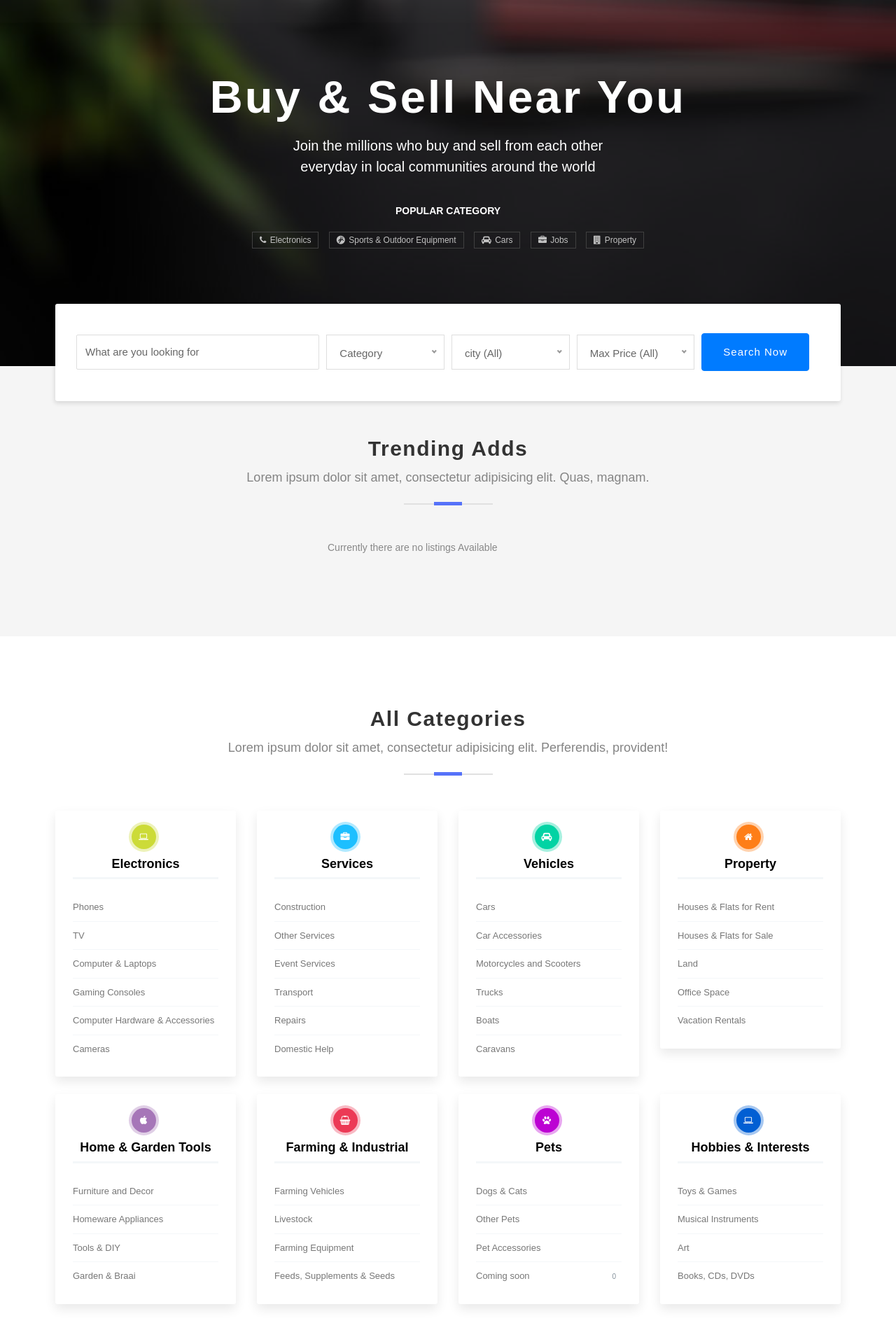
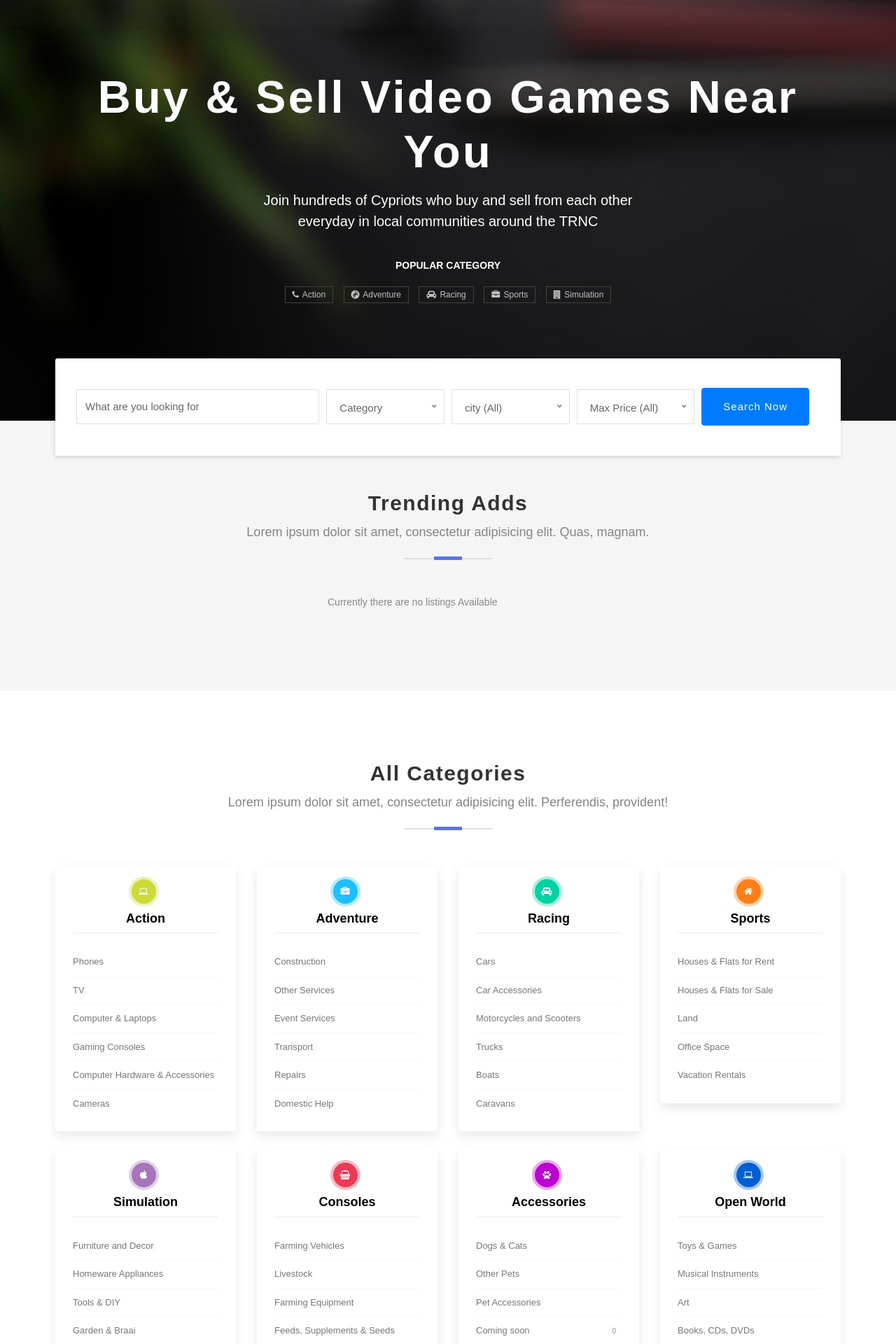
Before and after one commit to Blue-Waves/BlueWaves, a Django app: template templates/pages/index.html in a window 1280 px wide. Shown: the top 1920 px of the page at 70% size. Run offline with Django 3.2, Linux system fonts and the light colour scheme; the template is opened without the code that fills it, so the values that code supplies are empty; some libraries are stand-ins or nearby versions; some web fonts are replaced.

Commit message:
Update Index.html

```diff
--- a/templates/pages/index.html
+++ b/templates/pages/index.html
@@ -17,29 +17,31 @@
             <div class="col-md-12">
                 <!-- Header Contetnt -->
                 <div class="content-block">
-                    <h1>Buy & Sell Near You </h1>
-                    <p>Join the millions who buy and sell from each other <br> everyday in local communities around the
-                        world</p>
+                    <h1>Buy & Sell Video Games Near You </h1>
+                    <p>Join hundreds of Cypriots who buy and sell from each other <br> everyday in local communities
+                        around the
+                        TRNC</p>
                     <div class="short-popular-category-list text-center">
                         <h2>Popular Category</h2>
                         <ul class="list-inline">
                             <li class="list-inline-item">
                                 <a href="{% url 'category_listings' 'Electronics' %}"><i class="fa fa-phone"></i>
-                                    Electronics</a>
+                                    Action</a>
                             </li>
                             <li class="list-inline-item">
                                 <a href="{% url 'category_listings' 'Sports & Outdoors Equipment' %}"><i
-                                        class="fa fa-grav"></i> Sports & Outdoor Equipment</a>
+                                        class="fa fa-grav"></i> Adventure</a>
                             </li>
                             <li class="list-inline-item">
-                                <a href="{% url 'category_listings' 'Vehicles' %}"><i class="fa fa-car"></i> Cars</a>
+                                <a href="{% url 'category_listings' 'Vehicles' %}"><i class="fa fa-car"></i> Racing</a>
                             </li>
                             <li class="list-inline-item">
-                                <a href="{% url 'category_listings' 'Jobs' %}"><i class="fa fa-briefcase"></i> Jobs</a>
+                                <a href="{% url 'category_listings' 'Jobs' %}"><i class="fa fa-briefcase"></i>
+                                    Sports</a>
                             </li>
                             <li class="list-inline-item">
                                 <a href="{% url 'category_listings' 'Property' %}"><i class="fa fa-building"></i>
-                                    Property</a>
+                                    Simulation</a>
                             </li>
                         </ul>
                     </div>
@@ -214,7 +216,7 @@
                         <div class="category-block">
                             <div class="header">
                                 <i class="fa fa-laptop icon-bg-1"></i>
-                                <h4><a href="{% url 'category_listings' 'Electronics' %}">Electronics</a></h4>
+                                <h4><a href="{% url 'category_listings' 'Electronics' %}">Action</a></h4>
                             </div>
                             <ul class="category-list">
                                 <li><a href="{% url 'sub_category_listings' 'Phones' %}">Phones
@@ -238,7 +240,7 @@
                         <div class="category-block">
                             <div class="header">
                                 <i class="fa fa-briefcase icon-bg-5"></i>
-                                <h4><a href="{% url 'category_listings' 'Services' %}">Services</a></h4>
+                                <h4><a href="{% url 'category_listings' 'Services' %}">Adventure</a></h4>
                             </div>
                             <ul class="category-list">
                                 <li><a href="{% url 'sub_category_listings' 'Construction' %}">Construction
@@ -262,7 +264,7 @@
                         <div class="category-block">
                             <div class="header">
                                 <i class="fa fa-car icon-bg-6"></i>
-                                <h4><a href="{% url 'category_listings' 'Vehicles' %}">Vehicles</a></h4>
+                                <h4><a href="{% url 'category_listings' 'Vehicles' %}">Racing</a></h4>
                             </div>
                             <ul class="category-list">
                                 <li><a href="{% url 'sub_category_listings' 'Cars' %}">Cars
@@ -288,7 +290,7 @@
                         <div class="category-block">
                             <div class="header">
                                 <i class="fa fa-home icon-bg-3"></i>
-                                <h4><a href="{% url 'category_listings' 'Property' %}">Property</a></h4>
+                                <h4><a href="{% url 'category_listings' 'Property' %}">Sports</a></h4>
                             </div>
                             <ul class="category-list">
                                 <li><a href="{% url 'sub_category_listings' 'Houses & Flats for Rent' %}">Houses &
@@ -309,8 +311,7 @@
                         <div class="category-block">
                             <div class="header">
                                 <i class="fa fa-apple icon-bg-2"></i>
-                                <h4><a href="{% url 'category_listings' 'Home & Garden Tools' %}">Home & Garden
-                                        Tools</a></h4>
+                                <h4><a href="{% url 'category_listings' 'Home & Garden Tools' %}">Simulation</a></h4>
                             </div>
                             <ul class="category-list">
                                 <li><a href="{% url 'sub_category_listings' 'Furniture and Decor' %}">Furniture and
@@ -330,8 +331,7 @@
                         <div class="category-block">
                             <div class="header">
                                 <i class="fa fa-shopping-basket icon-bg-4"></i>
-                                <h4><a href="{% url 'category_listings' 'Farming & Industrial' %}">Farming &
-                                        Industrial</a></h4>
+                                <h4><a href="{% url 'category_listings' 'Farming & Industrial' %}">Consoles</a></h4>
                             </div>
                             <ul class="category-list">
                                 <li><a href="{% url 'sub_category_listings' 'Farming Vehicles' %}">Farming Vehicles
@@ -351,7 +351,7 @@
                         <div class="category-block">
                             <div class="header">
                                 <i class="fa fa-paw icon-bg-7"></i>
-                                <h4><a href="{% url 'category_listings' 'Pets' %}">Pets</a></h4>
+                                <h4><a href="{% url 'category_listings' 'Pets' %}">Accessories</a></h4>
                             </div>
                             <ul class="category-list">
                                 <li><a href="{% url 'sub_category_listings' 'Dogs, Cats' %}">Dogs &
@@ -371,8 +371,7 @@
 
                             <div class="header">
                                 <i class="fa fa-laptop icon-bg-8"></i>
-                                <h4><a href="{% url 'category_listings' 'Hobbies & Interests' %}">Hobbies &
-                                        Interests</a></h4>
+                                <h4><a href="{% url 'category_listings' 'Hobbies & Interests' %}">Open World</a></h4>
                             </div>
                             <ul class="category-list">
                                 <li><a href="{% url 'sub_category_listings' 'Toys & Games' %}">Toys & Games
```
